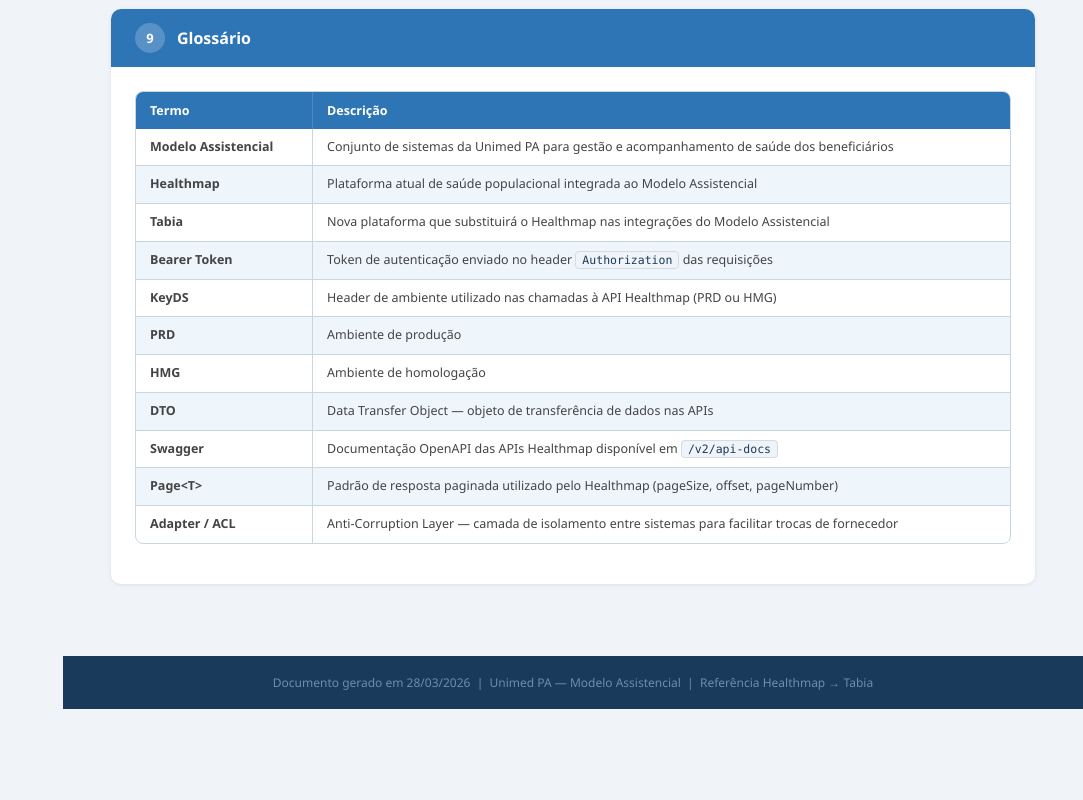
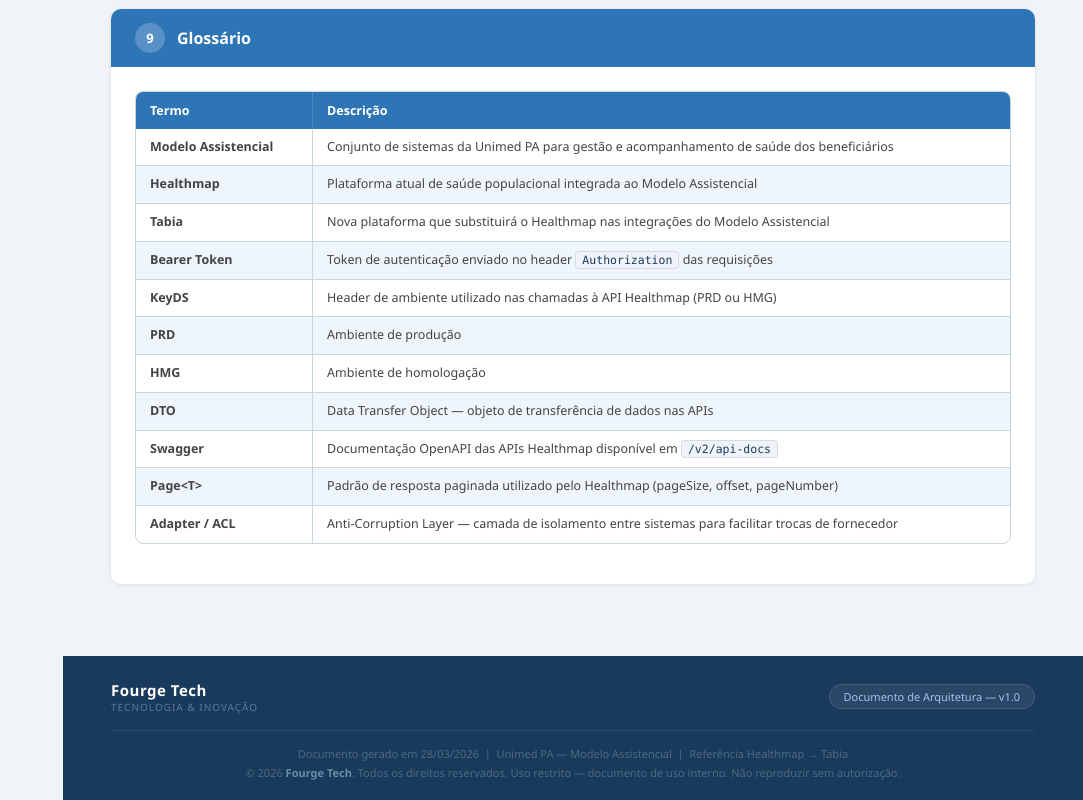
Before and after one commit to Fourge-Tech/arquitetura-healthmap, a plain HTML site: page index.html in a window 1280 px wide. Shown: the part 8565-9365 px from the top of the page, without its empty margins (197-1280 px from the left). Before the commit the page ends 9274 px from the top, so only its background shows below. Drawn offline with Linux system fonts and the light colour scheme.

Commit message:
style: footer com branding Fourge Tech e direitos autorais

```diff
--- a/index.html
+++ b/index.html
@@ -294,10 +294,33 @@
     /* ── FOOTER ── */
     #page-footer {
       background: var(--blue-dark); color: #6a8fa8;
-      text-align: center; padding: 18px 24px;
+      padding: 24px 48px 18px;
       font-size: 12px;
       margin-left: 0;
     }
+    #page-footer .footer-top {
+      display: flex; flex-wrap: wrap;
+      justify-content: space-between; align-items: center;
+      gap: 12px;
+      border-bottom: 1px solid rgba(255,255,255,.08);
+      padding-bottom: 16px; margin-bottom: 14px;
+    }
+    #page-footer .footer-brand { display: flex; align-items: center; gap: 10px; }
+    #page-footer .footer-brand .brand-name {
+      font-size: 15px; font-weight: 700; color: #fff; letter-spacing: .5px;
+    }
+    #page-footer .footer-brand .brand-sub {
+      font-size: 10px; color: #5a7a96; text-transform: uppercase; letter-spacing: 1px;
+    }
+    #page-footer .footer-badge {
+      background: rgba(255,255,255,.07); border: 1px solid rgba(255,255,255,.12);
+      border-radius: 20px; padding: 4px 14px; font-size: 11px; color: #9dc4e8;
+    }
+    #page-footer .footer-bottom {
+      text-align: center; font-size: 11px; color: #4a6a82; line-height: 1.7;
+    }
+    #page-footer .footer-bottom a { color: #5a8aaa; text-decoration: none; }
+    #page-footer .footer-bottom a:hover { color: #9dc4e8; }
 
     /* ── PRINT ── */
     @media print {
@@ -1040,7 +1063,21 @@
   </div><!-- /content -->
 
   <footer id="page-footer">
-    Documento gerado em 28/03/2026 &nbsp;|&nbsp; Unimed PA — Modelo Assistencial &nbsp;|&nbsp; Referência Healthmap → Tabia
+    <div class="footer-top">
+      <div class="footer-brand">
+        <div>
+          <div class="brand-name">Fourge Tech</div>
+          <div class="brand-sub">Tecnologia &amp; Inovação</div>
+        </div>
+      </div>
+      <span class="footer-badge">Documento de Arquitetura — v1.0</span>
+    </div>
+    <div class="footer-bottom">
+      Documento gerado em 28/03/2026 &nbsp;|&nbsp; Unimed PA — Modelo Assistencial &nbsp;|&nbsp; Referência Healthmap → Tabia
+      <br/>
+      &copy; 2026 <strong style="color:#6a8fa8">Fourge Tech</strong>. Todos os direitos reservados.
+      Uso restrito — documento de uso interno. Não reproduzir sem autorização.
+    </div>
   </footer>
 
 </div><!-- /main -->
```
